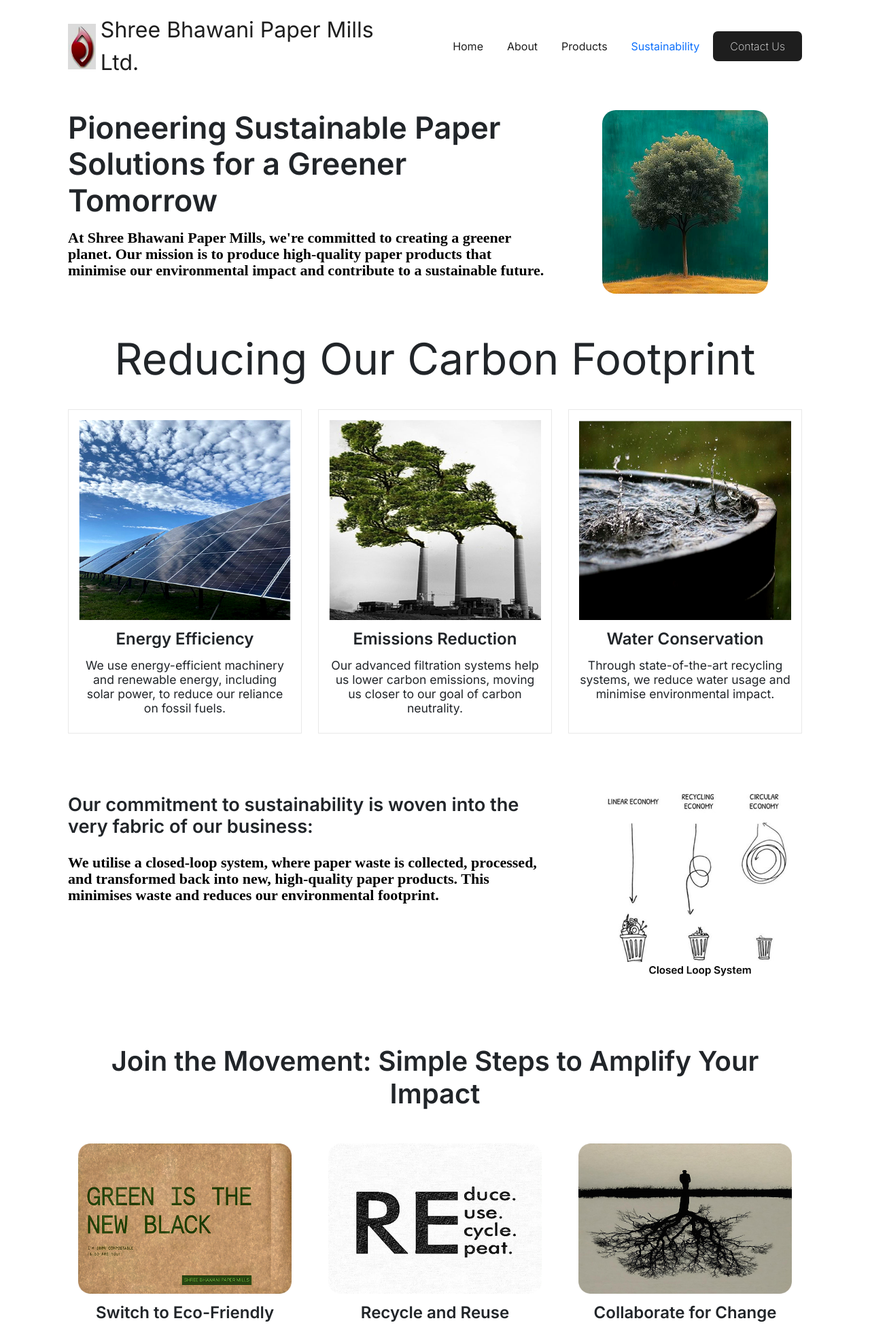
After one commit to priyesshrai/sbpml, a PHP site: page /sustainability.html in a window 1280 px wide. The commit adds this page. Shown: the top 1949 px of the page at 68% size. Run offline with PHP 8.4, Linux system fonts and the light colour scheme; some libraries are stand-ins or nearby versions; some web fonts are replaced.

Commit message:
add sustainability images, update navigation links, and enhance CSS styles

```diff
--- a/about.html
+++ b/about.html
@@ -47,16 +47,16 @@
                 <a href="/index.html">Home</a>
               </li>
               <li>
-                <a href="#">About</a>
+                <a href="/about.html">About</a>
               </li>
               <li>
                 <a href="#">Products</a>
               </li>
               <li>
-                <a href="#">Sustainability</a>
+                <a href="/sustainability.html">Sustainability</a>
               </li>
               <li>
-                <a href="#" class="link-btn"> Contact Us </a>
+                <a href="/contact-us" class="link-btn"> Contact Us </a>
               </li>
             </ul>
 
--- a/assets/css/style.css
+++ b/assets/css/style.css
@@ -34,23 +34,6 @@ html,
 body {
   width: 100%;
   height: 100%;
-  background-image: url("../media/bg-images/bg-08.png");
-  background-position: left center;
-  background-clip: border-box;
-  background-repeat: repeat;
-  background-size: cover;
-  backdrop-filter: blur(5px);
-
-  &::after {
-    position: absolute;
-    width: 100%;
-    height: 100%;
-    top: 0;
-    content: "";
-    background-color: #dcdcdc85;
-    z-index: -1;
-    user-select: none;
-  }
 }
 
 .main {
@@ -60,6 +43,11 @@ body {
   display: flex;
   flex-direction: column;
   overflow: hidden;
+  background-position: left center;
+  background-clip: border-box;
+  background-repeat: repeat;
+  background-size: cover;
+  backdrop-filter: blur(5px);
 }
 .section {
   position: relative;
@@ -191,7 +179,7 @@ body {
     max-width: 54rem;
     font-weight: 600;
   }
-  h2{
+  h2 {
     font-size: 1.7rem;
     font-weight: 600;
   }
@@ -212,10 +200,10 @@ body {
     font-size: 22px;
     color: black;
   }
-  ul li{
-    list-style:disc;
+  ul li {
+    list-style: disc;
 
-    span{
+    span {
       font-weight: 600;
       font-size: large;
     }
@@ -496,7 +484,7 @@ footer {
         }
       }
 
-      .footer-heading{
+      .footer-heading {
         font-size: 1.5rem;
         font-weight: 600;
         color: var(--dark-color);
@@ -701,12 +689,82 @@ footer {
   right: 0;
 }
 
-.about-container{
+.about-container {
   position: relative;
   width: 100%;
-
 }
 
+.sustainability-container {
+  position: relative;
+  width: 100%;
+}
+.sustainability-img {
+  position: relative;
+  width: 100%;
+  img {
+    border-radius: 20px;
+    height: auto;
+    display: block;
+    margin: auto;
+  }
+}
+
+.title span {
+  font-size: 4rem;
+  text-align: center;
+  display: block;
+}
+
+.sustainability-card {
+  position: relative;
+  width: 100%;
+  height: 100%;
+  padding: 15px;
+  /* box-shadow: rgba(17, 17, 26, 0.1) 0px 4px 16px,
+    rgba(17, 17, 26, 0.05) 0px 8px 32px; */
+    border: 1px solid #e9e9e9;
+    margin-top: 10px;
+
+  .sustain-card-img {
+    position: relative;
+    width: 100%;
+    img {
+      width: 100%;
+      height: auto;
+    }
+  }
+  .sustain-card-title {
+    position: relative;
+    width: 100%;
+    margin-top: 10px;
+    text-align: center;
+    font-size: 1.5rem;
+    font-weight: 600;
+  }
+  .sustain-card-description {
+    position: relative;
+    width: 100%;
+    margin-top: 10px;
+    text-align: center;
+    font-size: 1.1rem;
+    line-height: 1.2;
+    font-weight: 400;
+  }
+}
+
+.sustain-img{
+  position: relative;
+  width: 100%;
+  img {
+    display: block;
+    margin-left: auto;
+    width: 300px;
+    /* width: 100%; */
+    /* height: 300px; */
+    object-fit: cover;
+    object-position: center;
+  }
+}
 
 @media (max-width: 1268px) {
   .header .nav {
--- a/assets/js/app.js
+++ b/assets/js/app.js
@@ -5,6 +5,7 @@
 document.addEventListener("DOMContentLoaded", function () {
   const links = document.querySelectorAll(".links-wraper li a");
   const currentPath = window.location.pathname;
+  console.log(currentPath);
 
   links.forEach((link) => {
     if (link.getAttribute("href") === currentPath) {
--- /dev/null
+++ b/sustainability.html
@@ -0,0 +1,412 @@
+<!DOCTYPE html>
+<html lang="en">
+  <head>
+    <meta charset="UTF-8" />
+    <meta name="viewport" content="width=device-width, initial-scale=1" />
+    <title>Shree Bhawani Paper Mills.</title>
+    <link
+      rel="shortcut icon"
+      href="assets/media/images/logo/logo.png"
+      type="image/x-icon"
+    />
+    <link
+      href="https://cdn.jsdelivr.net/npm/bootstrap@5.3.3/dist/css/bootstrap.min.css"
+      rel="stylesheet"
+      integrity="sha384-QWTKZyjpPEjISv5WaRU9OFeRpok6YctnYmDr5pNlyT2bRjXh0JMhjY6hW+ALEwIH"
+      crossorigin="anonymous"
+    />
+    <link
+      rel="stylesheet"
+      href="https://cdn.hugeicons.com/font/hgi-stroke-rounded.css"
+    />
+    <link
+      rel="stylesheet"
+      type="text/css"
+      href="https://cdnjs.cloudflare.com/ajax/libs/slick-carousel/1.8.1/slick.min.css"
+    />
+    <link
+      rel="stylesheet"
+      type="text/css"
+      href="https://cdnjs.cloudflare.com/ajax/libs/slick-carousel/1.8.1/slick-theme.min.css"
+    />
+    <link rel="stylesheet" href="assets/css/style.css" />
+  </head>
+  <body>
+    <main class="main">
+      <header class="header">
+        <nav class="nav">
+          <div class="logo-container">
+            <img src="assets/media/images/logo/logo.png" alt="logo" />
+            <a href="/">
+              <span>Shree Bhawani Paper Mills Ltd.</span>
+            </a>
+          </div>
+          <div class="links-container">
+            <ul class="links-wraper">
+              <li>
+                <a href="/index.html">Home</a>
+              </li>
+              <li>
+                <a href="/about.html">About</a>
+              </li>
+              <li>
+                <a href="#">Products</a>
+              </li>
+              <li>
+                <a href="/sustainability.html">Sustainability</a>
+              </li>
+              <li>
+                <a href="/contact-us" class="link-btn"> Contact Us </a>
+              </li>
+            </ul>
+
+            <div class="menu-logo-container">
+              <div class="menu-logo-wraper">
+                <div class="menu-logo">
+                  <img src="assets/media/images/logo/logo.png" alt="logo" />
+                  <a href="/">
+                    <span>Shree Bhawani Paper Mills Ltd.</span>
+                  </a>
+                </div>
+                <div class="menu-social">
+                  <div class="social-icon-container">
+                    <a href="#">
+                      <i class="hgi-stroke hgi-facebook-02"></i>
+                    </a>
+
+                    <a href="#">
+                      <i class="hgi-stroke hgi-linkedin-02"></i>
+                    </a>
+
+                    <a href="#">
+                      <i class="hgi-stroke hgi-youtube"></i>
+                    </a>
+                    <a href="#">
+                      <i class="hgi-stroke hgi-instagram"></i>
+                    </a>
+                  </div>
+                </div>
+              </div>
+            </div>
+          </div>
+          <div class="menu-btn-container">
+            <span class="menu-btn"></span>
+            <span class="menu-btn"></span>
+            <span class="menu-btn"></span>
+          </div>
+          <div class="overlay"></div>
+        </nav>
+      </header>
+
+      <section class="section">
+        <div class="section-wraper">
+          <div class="row">
+            <div class="col-lg-8 col-md-7 col-6">
+              <div class="sustainability-container">
+                <div class="title">
+                  <h1>
+                    Pioneering Sustainable Paper Solutions for a Greener
+                    Tomorrow
+                  </h1>
+                </div>
+                <div class="description">
+                  <p>
+                    At Shree Bhawani Paper Mills, we're committed to creating a
+                    greener planet. Our mission is to produce high-quality paper
+                    products that minimise our environmental impact and
+                    contribute to a sustainable future.
+                  </p>
+                </div>
+              </div>
+            </div>
+
+            <div class="col-lg-4 col-md-5 col-6">
+              <div class="sustainability-img">
+                <img
+                  src="assets/media/images/banner/sustain.png"
+                  alt="sustainability"
+                />
+              </div>
+            </div>
+          </div>
+
+          <div class="row mt-5">
+            <div class="col-12">
+              <div class="title">
+                <span>Reducing Our Carbon Footprint </span>
+              </div>
+            </div>
+          </div>
+
+          <div class="row mt-3">
+            <div class="col-lg-4 col-md-6 col-12">
+              <div class="sustainability-card">
+                <div class="sustain-card-img">
+                  <img
+                    src="assets/media/images/card/sustain-card-01.png"
+                    alt="sustainability"
+                  />
+                </div>
+                <div class="sustain-card-title">
+                  <span>Energy Efficiency</span>
+                </div>
+                <div class="sustain-card-description">
+                  <span>
+                    We use energy-efficient machinery and renewable energy,
+                    including solar power, to reduce our reliance on fossil
+                    fuels.
+                  </span>
+                </div>
+              </div>
+            </div>
+
+            <div class="col-lg-4 col-md-6 col-12">
+              <div class="sustainability-card">
+                <div class="sustain-card-img">
+                  <img
+                    src="assets/media/images/card/sustain-card-02.png"
+                    alt="sustainability"
+                  />
+                </div>
+                <div class="sustain-card-title">
+                  <span>Emissions Reduction</span>
+                </div>
+                <div class="sustain-card-description">
+                  <span>
+                    Our advanced filtration systems help us lower carbon
+                    emissions, moving us closer to our goal of carbon
+                    neutrality.
+                  </span>
+                </div>
+              </div>
+            </div>
+
+            <div class="col-lg-4 col-md-6 col-12">
+              <div class="sustainability-card">
+                <div class="sustain-card-img">
+                  <img
+                    src="assets/media/images/card/sustain-card-03.png"
+                    alt="sustainability"
+                  />
+                </div>
+                <div class="sustain-card-title">
+                  <span>Water Conservation</span>
+                </div>
+                <div class="sustain-card-description">
+                  <span>
+                    Through state-of-the-art recycling systems, we reduce water
+                    usage and minimise environmental impact.
+                  </span>
+                </div>
+              </div>
+            </div>
+          </div>
+        </div>
+      </section>
+
+      <section class="section mt-5">
+        <div class="section-wraper">
+          <div class="row">
+            <div class="col-lg-8 col-md-6 col-12">
+              <div class="title">
+                <h2>
+                  Our commitment to sustainability is woven into the very fabric
+                  of our business:
+                </h2>
+              </div>
+              <div class="description mt-4">
+                <p>
+                  We utilise a closed-loop system, where paper waste is
+                  collected, processed, and transformed back into new,
+                  high-quality paper products. This minimises waste and reduces
+                  our environmental footprint.
+                </p>
+              </div>
+            </div>
+
+            <div class="col-lg-4 col-md-6 col-12">
+              <div class="sustain-img">
+                <img
+                  src="assets/media/images/card/sustain-card-04.png"
+                  alt="sustainability"
+                />
+              </div>
+            </div>
+          </div>
+        </div>
+      </section>
+
+      <section class="section mt-5">
+        <div class="section-wraper">
+          <div class="row">
+            <div class="col-12">
+              <div class="title text-center">
+                <h3>Join the Movement: Simple Steps to Amplify Your Impact</h3>
+              </div>
+            </div>
+          </div>
+
+          <div class="row mt-3">
+            <div class="col-lg-4 col-md-6 col-12">
+              <div class="sustainability-card" style="border-width: 0">
+                <div class="sustain-card-img">
+                  <img
+                    src="assets/media/images/card/sustain-card-05.png"
+                    alt="sustainability"
+                  />
+                </div>
+                <div class="sustain-card-title">
+                  <span>Switch to Eco-Friendly Packaging</span>
+                </div>
+                <div class="sustain-card-description">
+                  <span>
+                    Choose recyclable, compostable, or minimal options. Small
+                    changes like reusable bags make a difference.
+                  </span>
+                </div>
+              </div>
+            </div>
+
+            <div class="col-lg-4 col-md-6 col-12">
+              <div class="sustainability-card" style="border-width: 0">
+                <div class="sustain-card-img">
+                  <img
+                    src="assets/media/images/card/sustain-card-06.png"
+                    alt="sustainability"
+                  />
+                </div>
+                <div class="sustain-card-title">
+                  <span>Recycle and Reuse</span>
+                </div>
+                <div class="sustain-card-description">
+                  <span>
+                    Give items a second life. Recycling saves resources, reusing
+                    reduces waste. Repurpose, donate, create!
+                  </span>
+                </div>
+              </div>
+            </div>
+
+            <div class="col-lg-4 col-md-6 col-12">
+              <div class="sustainability-card" style="border-width: 0">
+                <div class="sustain-card-img">
+                  <img
+                    src="assets/media/images/card/sustain-card-07.png"
+                    alt="sustainability"
+                  />
+                </div>
+                <div class="sustain-card-title">
+                  <span>Collaborate for Change</span>
+                </div>
+                <div class="sustain-card-description">
+                  <span>
+                    Support eco-friendly businesses, connect with local groups,
+                    and talk to your friends. Together, small actions create big
+                    impact.
+                  </span>
+                </div>
+              </div>
+            </div>
+          </div>
+        </div>
+      </section>
+
+      <section class="section mt-5">
+        <div class="section-wraper">
+          <div class="row">
+            <div class="col-12">
+              <div class="title text-center">
+                <h2>Together, We Can Make a Difference.</h2>
+              </div>
+              <div class="description text-center">
+                <p>
+                  Every step counts in the journey towards sustainability.....
+                </p>
+              </div>
+              <div class="description text-center">
+                <p style="max-width: 720px; margin: auto">
+                  By choosing Shree Bhawani Paper Mills, you’re not just buying
+                  paper; you're supporting a cleaner, greener future. Let’s make
+                  every sheet of paper count.
+                </p>
+              </div>
+            </div>
+          </div>
+          <div class="row mt-5 justify-content-center">
+            <div class="col-2">
+              <a href="/contact-us" class="btn btn-dark"> Contact Us </a>
+            </div>
+          </div>
+        </div>
+      </section>
+
+      <footer>
+        <div class="footer-wraper">
+          <div class="main-container">
+            <div class="footer-heading">
+              <span>Get in touch with us.</span>
+            </div>
+            <div class="foot-container">
+              <p><i class="hgi-stroke hgi-mail-01"></i></p>
+              -
+              <span>info@shreebhawani.one</span>
+            </div>
+
+            <div class="foot-container">
+              <p><i class="hgi-stroke hgi-call-02"></i></p>
+              -
+              <span>+91 9569835925</span>
+            </div>
+          </div>
+          <div class="sec-wraper">
+            <ul>
+              <li><a href="#"> About Us </a></li>
+              <li><a href="#"> Contact Us</a></li>
+              <li><a href="#"> Sustainability</a></li>
+            </ul>
+          </div>
+          <div class="sec-wraper">
+            <ul>
+              <li><a href="#"> Notebook </a></li>
+              <li><a href="#"> Newsprint Paper </a></li>
+              <li><a href="#"> Kraft Paper </a></li>
+            </ul>
+          </div>
+          <div class="sec-wraper">
+            <ul>
+              <li><a href="#"> Poster Paper</a></li>
+              <li><a href="#"> Tissue Paper </a></li>
+              <li><a href="#"> Copier Paper </a></li>
+            </ul>
+          </div>
+        </div>
+      </footer>
+      <div class="base-footer">
+        <span></span>
+      </div>
+    </main>
+
+    <script src="https://code.jquery.com/jquery-3.6.0.min.js"></script>
+    <script src="https://cdnjs.cloudflare.com/ajax/libs/slick-carousel/1.8.1/slick.min.js"></script>
+
+    <script
+      src="https://cdnjs.cloudflare.com/ajax/libs/gsap/3.12.5/gsap.min.js"
+      integrity="sha512-7eHRwcbYkK4d9g/6tD/mhkf++eoTHwpNM9woBxtPUBWm67zeAfFC+HrdoE2GanKeocly/VxeLvIqwvCdk7qScg=="
+      crossorigin="anonymous"
+      referrerpolicy="no-referrer"
+    ></script>
+    <script
+      src="https://cdnjs.cloudflare.com/ajax/libs/gsap/3.12.5/ScrollTrigger.min.js"
+      integrity="sha512-onMTRKJBKz8M1TnqqDuGBlowlH0ohFzMXYRNebz+yOcc5TQr/zAKsthzhuv0hiyUKEiQEQXEynnXCvNTOk50dg=="
+      crossorigin="anonymous"
+      referrerpolicy="no-referrer"
+    ></script>
+    <script
+      src="https://cdn.jsdelivr.net/npm/bootstrap@5.3.3/dist/js/bootstrap.bundle.min.js"
+      integrity="sha384-YvpcrYf0tY3lHB60NNkmXc5s9fDVZLESaAA55NDzOxhy9GkcIdslK1eN7N6jIeHz"
+      crossorigin="anonymous"
+    ></script>
+    <script src="https://cdn.lordicon.com/lordicon.js"></script>
+    <script src="assets/js/app.js"></script>
+  </body>
+</html>
```
Also changed, not shown: index.html (+4 -4 lines), assets/media/images/banner/sustain.png (added), assets/media/images/card/sustain-card-01.png (added), assets/media/images/card/sustain-card-02.png (added), assets/media/images/card/sustain-card-03.png (added), assets/media/images/card/sustain-card-04.png (added), assets/media/images/card/sustain-card-05.png (added), assets/media/images/card/sustain-card-06.png (added), assets/media/images/card/sustain-card-07.png (added).
